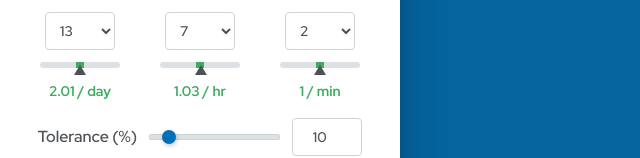
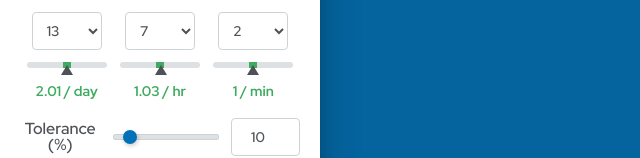
Before and after one commit to updownupdown/clockworks, a React (Create React App) app: page / in a window 1280 px wide. Shown: the part 227-385 px from the top of the page, without its empty margins (0-640 px from the left). Built offline with nearby package versions, Linux system fonts and the light colour scheme.

Commit message:
HIde gauge rate if hand is unassigned

```diff
--- a/src/components/Menu/Gauge.scss
+++ b/src/components/Menu/Gauge.scss
@@ -72,6 +72,9 @@
   &--out-of-range .gauge__speed {
     color: var(--status-red);
   }
+  &--unassigned .gauge__speed {
+    color: var(--K300);
+  }
 
   svg {
     width: 24px;
--- a/src/components/Menu/Gauge.tsx
+++ b/src/components/Menu/Gauge.tsx
@@ -1,3 +1,4 @@
+import clsx from "clsx";
 import { GearProps } from "../Gear/Gearsets";
 import "./Gauge.scss";
 
@@ -56,7 +57,14 @@ export const Gauge = ({
   }
 
   return (
-    <div className={`gauge gauge--${isInRange ? "in-range" : "out-of-range"}`}>
+    <div
+      className={clsx(
+        "gauge",
+        hasAssignedGear && isInRange && "gauge--in-range",
+        hasAssignedGear && !isInRange && "gauge--out-of-range",
+        !hasAssignedGear && "gauge--unassigned"
+      )}
+    >
       <span className="gauge__unit">{hand}</span>
 
       <select
@@ -74,13 +82,15 @@ export const Gauge = ({
           className="gauge__bar__tolerance"
           style={{ width: `${tolerance}%` }}
         />
-        <span
-          className="gauge__bar__current"
-          style={{ left: `${indicatorPosition * 100}%` }}
-        />
+        {hasAssignedGear && (
+          <span
+            className="gauge__bar__current"
+            style={{ left: `${indicatorPosition * 100}%` }}
+          />
+        )}
       </span>
       <span className="gauge__speed">
-        {speed} / {unit}
+        {hasAssignedGear ? `${speed} / ${unit}` : "N/A"}
       </span>
     </div>
   );
--- a/src/css/styles.scss
+++ b/src/css/styles.scss
@@ -94,7 +94,7 @@ button {
 
   &__menu {
     z-index: 2;
-    width: 400px;
+    width: 320px;
     max-width: 100vw;
     flex-shrink: 0;
     height: 100vh;
```
Also changed, not shown: 1 other file (tests, documents, lock files or other folders).
